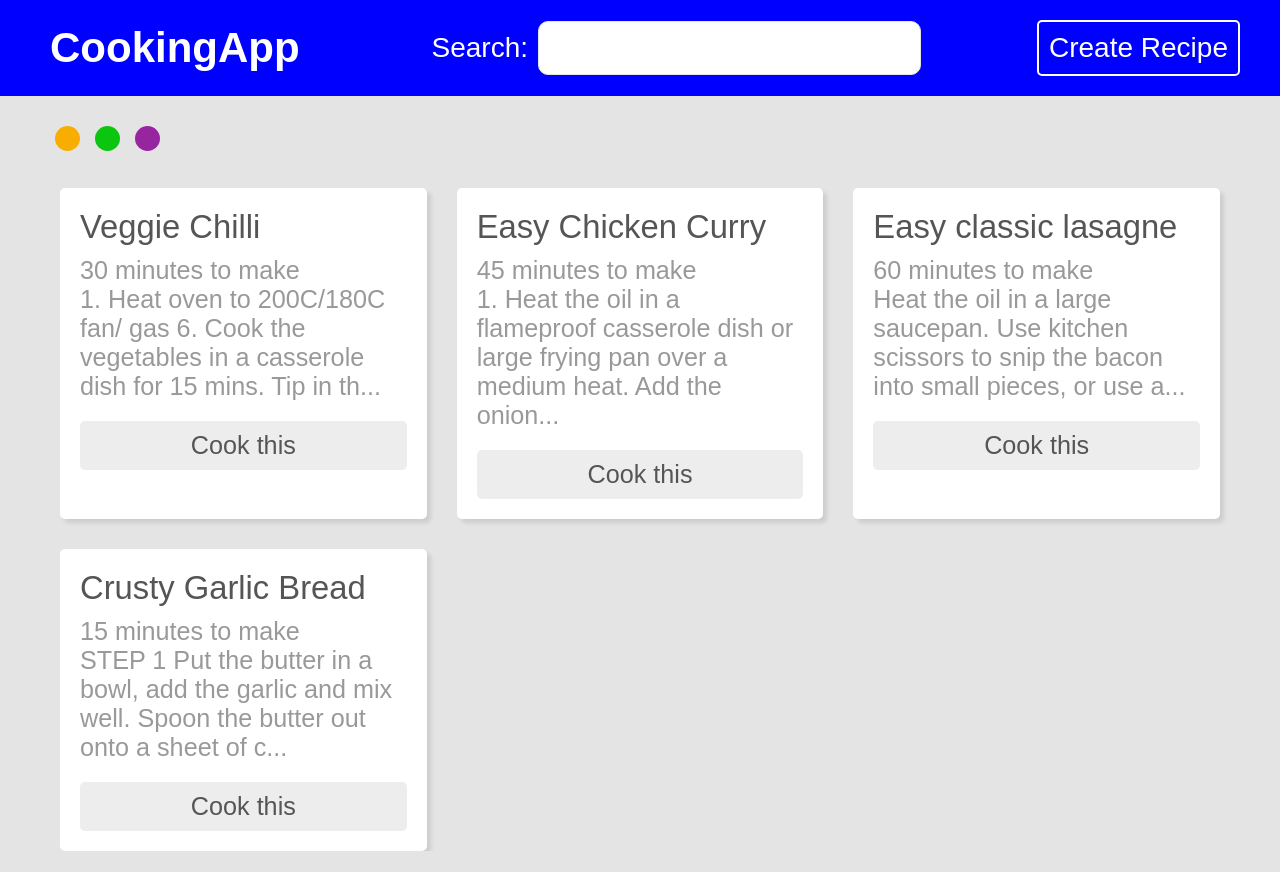
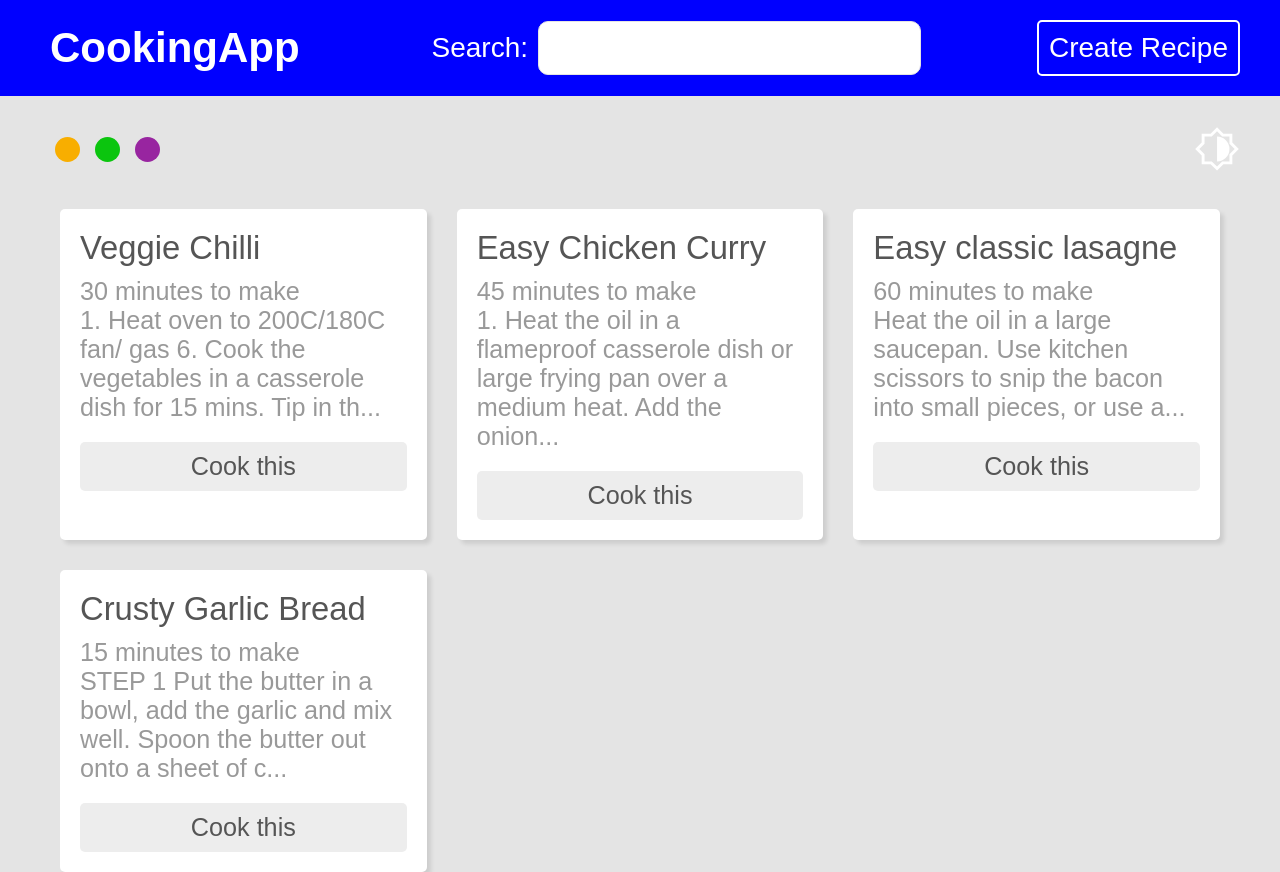
Before and after one commit to Titi923/react-cooking-recipe-app, a React (Create React App) app: page / in a window 1280 px wide. Before the commit the page ends 851 px from the top, so only its background shows below. Built offline with nearby package versions, Linux system fonts and the light colour scheme; data requests are answered from the project's data file; a web font is replaced by a local one.

Commit message:
Adding dark mode selector

```diff
--- a/src/components/ThemeSelector.css
+++ b/src/components/ThemeSelector.css
@@ -14,3 +14,13 @@
   margin-left: 15px;
   border-radius: 50%;
 }
+
+.mode-toggle {
+  margin-left: auto;
+}
+
+.mode-toggle img {
+  width: 46px;
+  height: 46px;
+  cursor: pointer;
+}
--- a/src/components/ThemeSelector.js
+++ b/src/components/ThemeSelector.js
@@ -1,4 +1,5 @@
 import { useTheme } from "../hooks/useTheme"
+import modeIcon from "../assets/icon_sun.svg"
 
 // styles
 import "./ThemeSelector.css"
@@ -6,11 +7,15 @@
 const themeColors = ['#f8ae00', '#0bc50e', '#9825a0']
 
 export default function ThemeSelector() {
-  const { changeColor } = useTheme();
+  const { changeColor, changeMode, mode } = useTheme();
+
+  const toggleMode = () => {
+    changeMode(mode === 'dark' ? 'light': 'dark');
+  }
 
   return (
     <div className="theme-selector">
-      <div className="theme-buttons">
+        <div className="theme-buttons">
         {themeColors.map(color => (
           <div
             key={color}
@@ -19,6 +24,14 @@
           />
         ))}
       </div>
+      <div className="mode-toggle">
+        <img
+          onClick={toggleMode}
+          src={modeIcon}
+          alt="dark/light toggle icon"
+          style={{ filter: mode === 'dark' ? 'invert(100%)' : 'invert(20%)' }}
+        />
+      </div>
     </div>
   )
 }
--- a/src/context/ThemeContext.js
+++ b/src/context/ThemeContext.js
@@ -6,6 +6,8 @@
   switch (action.type) {
     case 'CHANGE_COLOR':
       return { ...state, color: action.payload };
+    case 'CHANGE_MODE':
+      return { ...state, mode: action.payload };
     default:
       return state;
   }
@@ -14,14 +16,18 @@
 export function ThemeProvider({ children }) {
   const [state, dispatch] = useReducer(themeReducer, {
     color: 'blue',
+    mode: 'dark'
   });
 
   const changeColor = (color) => {
     dispatch({ type: 'CHANGE_COLOR', payload: color });
   };
+  const changeMode = (mode) => {
+    dispatch({ type: 'CHANGE_MODE', payload: mode });
+  }
 
   return (
-    <ThemeContext.Provider value={{ ...state, changeColor }}>
+    <ThemeContext.Provider value={{ ...state, changeColor, changeMode }}>
       {children}
     </ThemeContext.Provider>
   );
```
Also changed, not shown: src/assets/icon_sun.svg (added).
